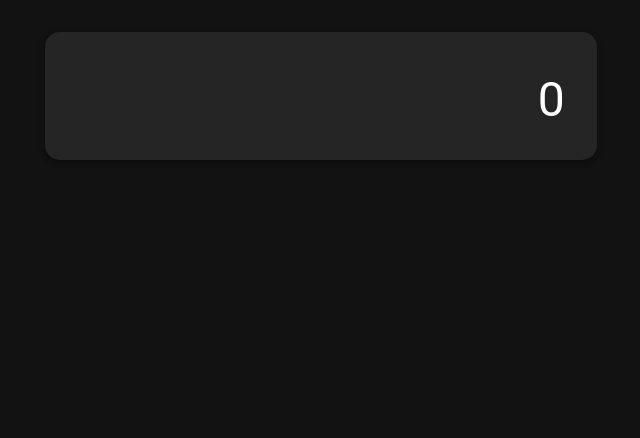
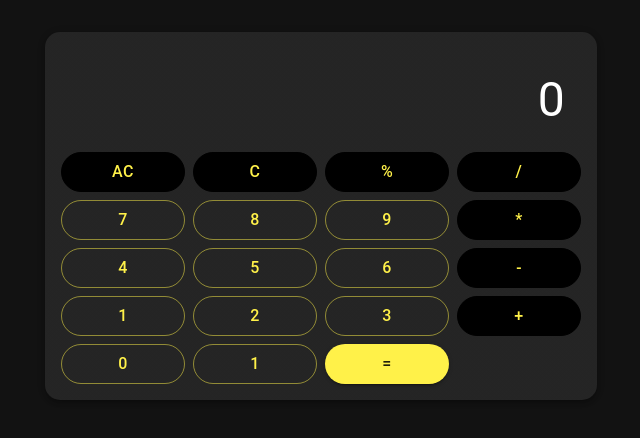
Before and after one commit to AkilaGunasekara/ReactJS-Calculator-App, a React (Create React App) app: page / in a window 1280 px wide. Shown: the top 438 px of the page, without its empty margins (319-959 px from the left). Built offline with nearby package versions, Linux system fonts and the light colour scheme.

Commit message:
Finish MUI Part

```diff
--- a/src/App.tsx
+++ b/src/App.tsx
@@ -1,6 +1,8 @@
-import { Container, Grid, Paper, styled } from '@mui/material';
-import React from 'react';
+import { Button, Container, Grid, Paper, styled } from '@mui/material';
+import React, { useState } from 'react';
 import theme from './theme';
+import { GridOparationButton } from './GridOperationButton';
+import { GridDigitButton } from './GridDigitButton';
 
 const OutputContainer = styled("div")(({theme})=> ({
   width: "100%",
@@ -18,20 +20,94 @@ const CalculatorBase = styled(Paper) (({theme})=> ({
 
 }));
 function App() {
+  const [currentValue, setCurrentValue] = useState("0");
+  const[Operation, setOperation] = useState("");
+
+  const selectOperation = (operation: string) => {
+    setOperation(operation);
+  };
+
+
+  const setDigit = (digit: string) => {
+    setCurrentValue(digit);
+  };
+
+
+
   return (
-    (
+
       <Container maxWidth="sm">
         <CalculatorBase elevation={3}>
           <Grid container spacing={1}>
             <Grid item xs={12}>
-              <OutputContainer>0</OutputContainer>
+              <OutputContainer>{currentValue}</OutputContainer>
             </Grid>
-
+            <Grid item container columnSpacing={1}>
+              <GridOparationButton
+              operation={"AC"}
+              selectOperation={selectOperation}
+              selectedOperation={Operation}
+              />
+              <GridOparationButton
+              operation={"C"}
+              selectOperation={selectOperation}
+              selectedOperation={Operation}
+              />
+              <GridOparationButton
+              operation={"%"}
+              selectOperation={selectOperation}
+              selectedOperation={Operation}
+              />
+              <GridOparationButton
+              operation={"/"}
+              selectOperation={selectOperation}
+              selectedOperation={Operation}
+              />
+            </Grid>
+            <Grid item container columnSpacing={1}>
+              <GridDigitButton digit={"7"} enterDigit={setDigit} />
+              <GridDigitButton digit={"8"} enterDigit={setDigit} />
+              <GridDigitButton digit={"9"} enterDigit={setDigit} />
+              <GridOparationButton
+              operation={"*"}
+              selectOperation={selectOperation}
+              selectedOperation={Operation}
+              />
+          </Grid>
+          <Grid item container columnSpacing={1}>
+              <GridDigitButton digit={"4"} enterDigit={setDigit} />
+              <GridDigitButton digit={"5"} enterDigit={setDigit} />
+              <GridDigitButton digit={"6"} enterDigit={setDigit} />
+              <GridOparationButton
+              operation={"-"}
+              selectOperation={selectOperation}
+              selectedOperation={Operation}
+              />
+          </Grid>
+          <Grid item container columnSpacing={1}>
+              <GridDigitButton digit={"1"} enterDigit={setDigit} />
+              <GridDigitButton digit={"2"} enterDigit={setDigit} />
+              <GridDigitButton digit={"3"} enterDigit={setDigit} />
+              <GridOparationButton
+              operation={"+"}
+              selectOperation={selectOperation}
+              selectedOperation={Operation}
+              />
+          </Grid>
+          <Grid item container columnSpacing={1}>
+              <GridDigitButton digit={"0"} enterDigit={setDigit} xs={6}/>
+              <GridDigitButton digit={"1"} enterDigit={setDigit} />
+              <Grid item xs={3}>
+                <Button fullWidth variant="contained">
+                  =
+                </Button>
+          </Grid>
+          </Grid>
           </Grid>
         </CalculatorBase>
 
       </Container>
-    )
+
   );
 }
 
--- a/src/GridDigitButton.tsx
+++ b/src/GridDigitButton.tsx
@@ -3,18 +3,19 @@ import { Button, Grid } from "@mui/material";
 
 
 interface GridDigitButtonProps {
-    digit: String;
+    digit: string;
     enterDigit: (digit: string) => void;
     xs?: number;
 }
 export const GridDigitButton: React.FC<GridDigitButtonProps> = ({
     digit,
     enterDigit,
-    xs=3
+    xs = 3,
+
 })=> {
     return (
-        <Grid item xs={xs}>
-            <Button variant="contained" onClick={() => enterDigit("digit")}>
+        <Grid item xs={3}>
+            <Button fullWidth variant="outlined" onClick={() => enterDigit(digit)}>
                 {digit}
 
             </Button>
--- a/src/GridOperationButton.tsx
+++ b/src/GridOperationButton.tsx
@@ -2,34 +2,34 @@ import { Button, Grid, styled } from "@mui/material";
 
 
 
-interface GridOparationButtonProps {
-    operation: String;
+interface GridOperationButtonProps {
+    operation: string;
     selectOperation: (operation: string) => void;
     selectedOperation: string;
 }
 
 const StyledButton = styled(Button)<{ selected: boolean }>((props) => ({
-    backgroundColor:"blue",
-    borderColor: props.selected ? "red" : "blue",
+    backgroundColor:"black",
+    borderColor: props.selected ? "red" : "black",
 
-    }))
+    }));
 
-export const GridOparationButton: React.FC<GridOparationButtonProps> = ({
+export const GridOparationButton: React.FC<GridOperationButtonProps> = ({
     operation,
     selectedOperation,
     selectOperation,
 })=> {
     return (
-        <Grid item>
-            <Button
-            variant="contained"
-            onClick={() => selectOperation("operation")}>
+        <Grid item xs={3}>
+            <StyledButton
+            fullWidth
+            variant="outlined"
+            onClick={() => selectOperation(operation)}
             selected={selectedOperation === operation}
-
+            >
                 {operation}
 
-            </Button>
+            </StyledButton>
         </Grid>
       );
-      ;
 };
--- a/src/theme.tsx
+++ b/src/theme.tsx
@@ -1,15 +1,29 @@
-import { createTheme } from "@mui/material";
+import {createTheme } from "@mui/material";
 
 
 const theme = createTheme({
     palette: {
         mode:"dark",
-        primary:{
-            main: "#fff149"
+        primary:{ main: "#fff149"},
+    },
+
+    components: {
+        MuiButton: {
+            styleOverrides: {
+                root: {
+                    borderRadius: 25,
+                },
+            },
         },
-    }
-}
+    },
 
-);
+    typography: {
+        button:{
+            fontSize: "1rem",
+        },
+    },
+
+});
+
 
 export default theme;
```
